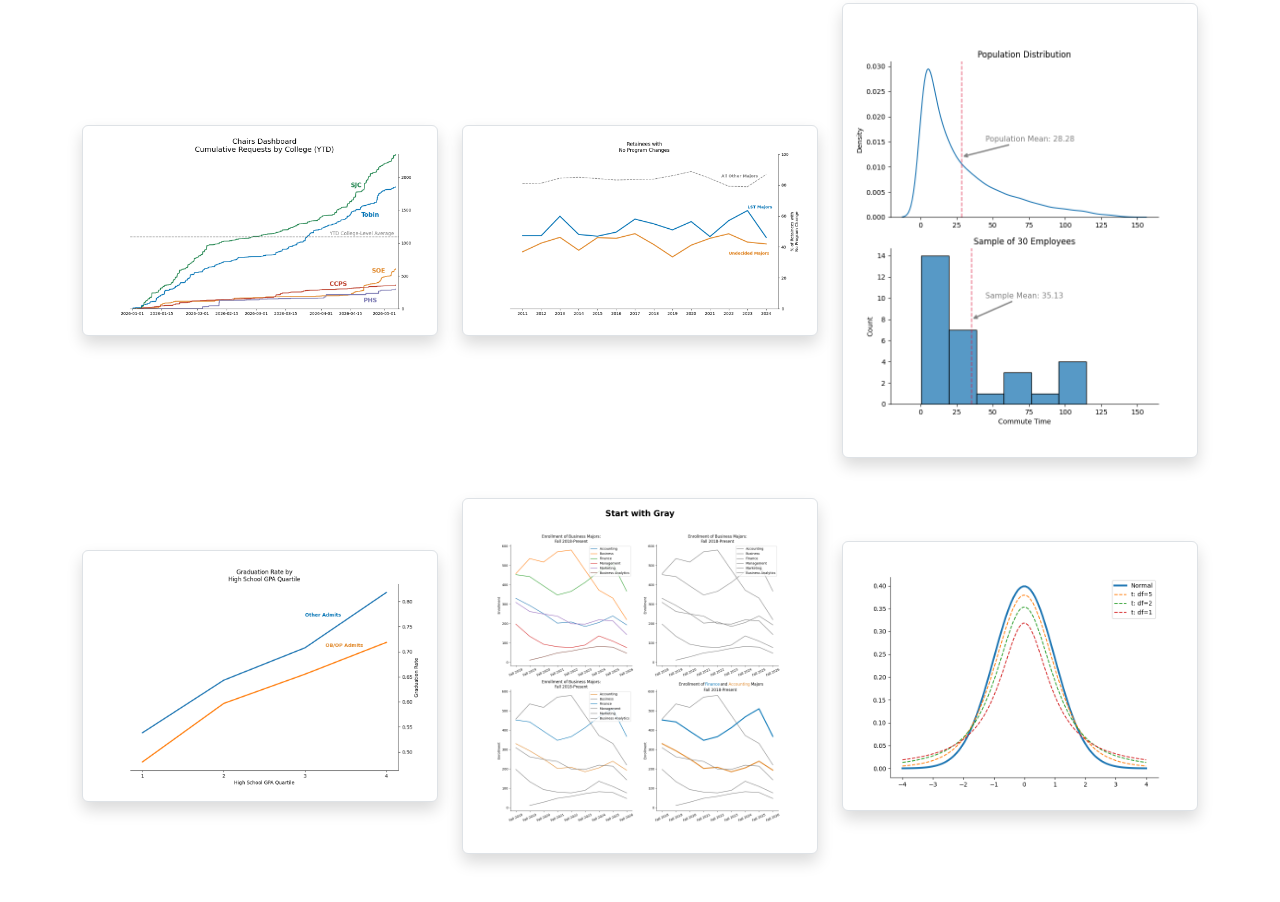
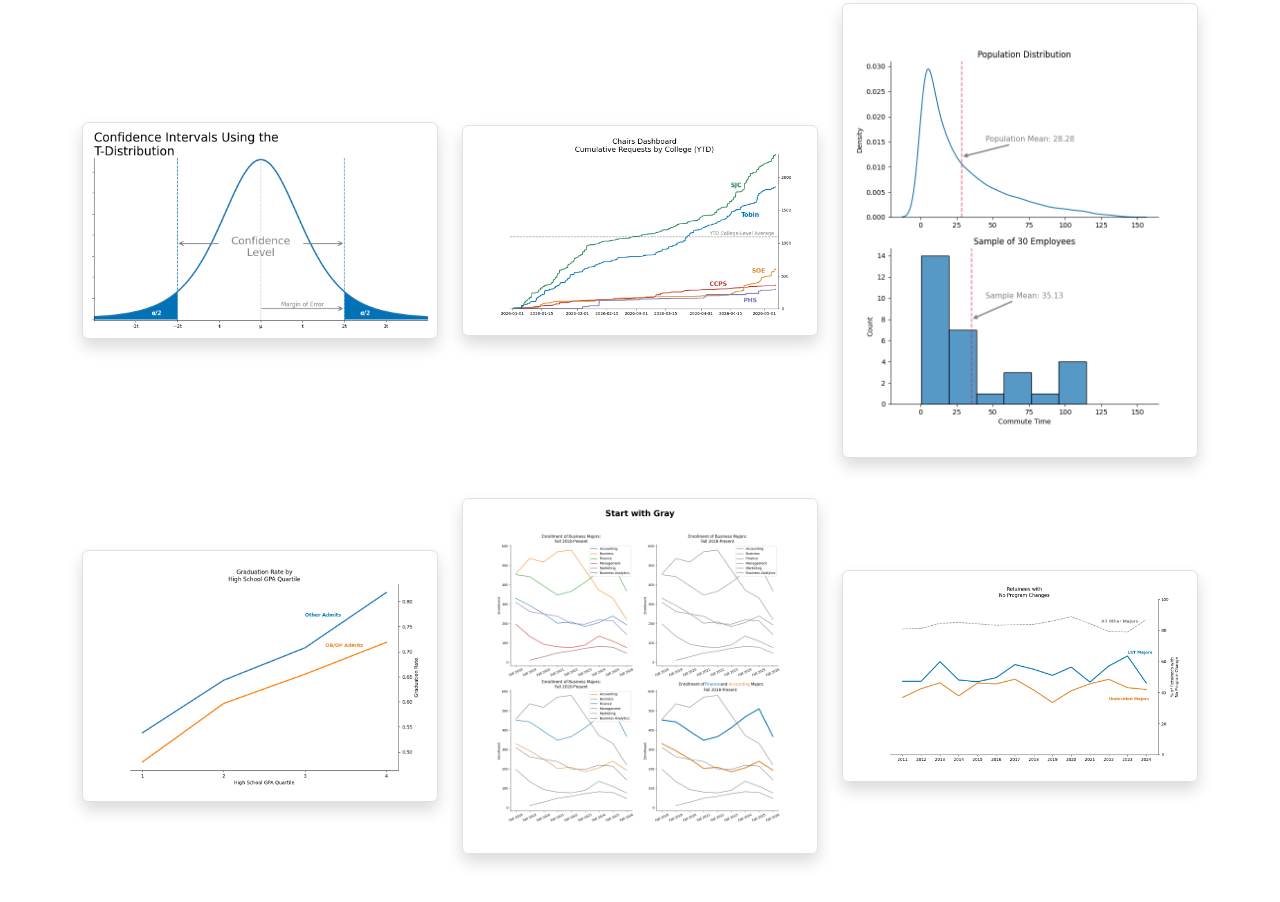
Before and after one commit to nickxscott/portfolio, a plain HTML site: page gallery/index.html in a window 1280 px wide. Shown: the part 1198-2100 px from the top of the page. Drawn offline with nearby package versions, Linux system fonts and the light colour scheme.

Commit message:
data viz gallery update

```diff
--- a/gallery/index.html
+++ b/gallery/index.html
@@ -116,12 +116,12 @@
         <div class='row d-flex align-items-center justify-content-center text-center h-100 py-2'>
           <div class="col-lg-4 col-md-12 mb-4">
             <a href="#" class="pop" data-bs-toggle="modal" data-bs-target="#imageModal">
-              <img src="../images/dataviz/request_timeline.png" class="img-fluid zoom-img img-thumbnail shadow">
+              <img src="../images/dataviz/ci_tdist.png"  class="img-fluid zoom-img img-thumbnail shadow">
             </a>
           </div>
           <div class="col-lg-4 col-md-12 mb-4">
             <a href="#" class="pop" data-bs-toggle="modal" data-bs-target="#imageModal">
-              <img src="../images/dataviz/ret_program.png" class="img-fluid zoom-img img-thumbnail shadow">
+              <img src="../images/dataviz/request_timeline.png" class="img-fluid zoom-img img-thumbnail shadow">
             </a>
           </div>
           <div class="col-lg-4 col-md-12 mb-4">
@@ -144,7 +144,7 @@
           </div>
           <div class="col-lg-4 col-md-12 mb-4">
             <a href="#" class="pop" data-bs-toggle="modal" data-bs-target="#imageModal">
-              <img src="../images/dataviz/tdist.png"  class="img-fluid zoom-img img-thumbnail shadow">
+              <img src="../images/dataviz/ret_program.png" class="img-fluid zoom-img img-thumbnail shadow">
             </a>
           </div>
         </div>
```
Also changed, not shown: images/dataviz/ci_tdist.png (added).
